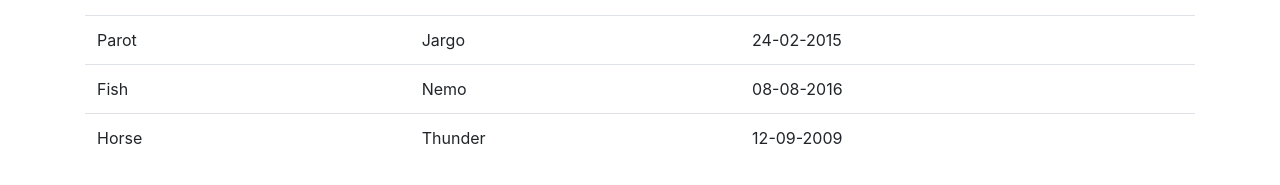
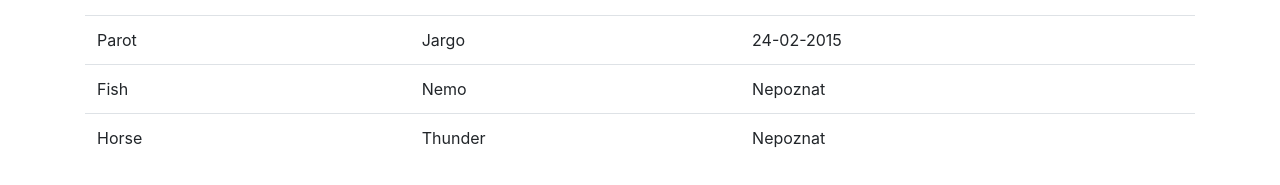
Before and after one commit to Vivify-Ideas/vivify-academy-zoo, a Vue app: page / in a window 1280 px wide. Shown: the part 189-374 px from the top of the page. Built offline with nearby package versions, Linux system fonts and the light colour scheme.

Commit message:
Zadatak 2

```diff
--- a/src/components/AnimalList.vue
+++ b/src/components/AnimalList.vue
@@ -13,7 +13,7 @@
         <tr v-for="(animal, key) in animals" :key="key">
           <td>{{ animal.species }}</td>
           <td>{{ animal.name }}</td>
-          <td>{{ animal.dateOfBirth }}</td>
+          <td>{{ animal.dateOfBirth ? animal.dateOfBirth : 'Nepoznat' }}</td>
         </tr>
       </tbody>
     </table>
@@ -44,12 +44,12 @@ export default {
         {
           species: 'Fish',
           name: 'Nemo',
-          dateOfBirth: '08-08-2016'
+          dateOfBirth: ''
         },
         {
           species: 'Horse',
           name: 'Thunder',
-          dateOfBirth: '12-09-2009'
+          dateOfBirth: ''
         }
       ]
     };
```
